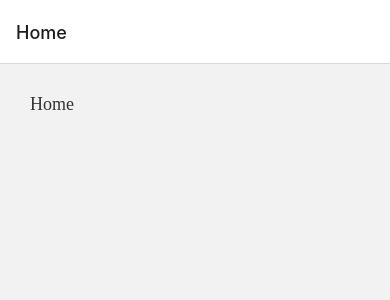
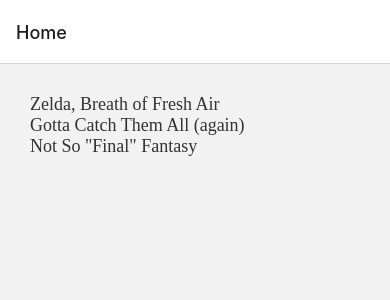
Before and after one commit to ucwealth/React-Apps, a React Native app in the folder gamezone/: screen /Home in a window 390 px wide. Shown: the top 300 px of the page. Built offline with nearby package versions, Linux system fonts and the light colour scheme.

Commit message:
navigate to detail screen

```diff
--- a/gamezone/src/screens/home.js
+++ b/gamezone/src/screens/home.js
@@ -1,11 +1,25 @@
-import { StyleSheet, Text, View } from 'react-native'
-import React from 'react'
+import { Button, FlatList, Text, TouchableOpacity, View } from 'react-native'
+import React, { useState } from 'react'
 import { globalStyles } from '../styles/global'
 
-export default function Home() {
+export default function Home({ navigation }) {
+    const [reviews, setReviews] = useState([
+      { title: 'Zelda, Breath of Fresh Air', rating: 5, body: 'lorem ipsum', key: '1' },
+      { title: 'Gotta Catch Them All (again)', rating: 4, body: 'lorem ipsum', key: '2' },
+      { title: 'Not So "Final" Fantasy', rating: 3, body: 'lorem ipsum', key: '3' },
+    ])
+
   return (
     <View style={globalStyles.container}>
-      <Text style={globalStyles.titleText}>Home</Text>
+       <FlatList
+       data={reviews}
+       renderItem={({ item }) => (
+        <TouchableOpacity onPress={() => navigation.navigate('ReviewDetails', { item }) }>
+          <Text style={globalStyles.titleText}>{item.title}</Text>
+        </TouchableOpacity>
+
+       )}
+       />
     </View>
   )
 }
--- a/gamezone/src/screens/reviewDetails.js
+++ b/gamezone/src/screens/reviewDetails.js
@@ -2,10 +2,15 @@
 import React from 'react'
 import { globalStyles } from '../styles/global'
 
-export default function ReviewDetails() {
+export default function ReviewDetails({ route, navigation }) {
+  const { item } = route.params;
+
   return (
     <View style={globalStyles.container}>
-      <Text>ReviewDetails</Text>
+      <Text>{ item.title }</Text>
+      <Text>{ JSON.stringify(item.body) }</Text>
+      <Text>{ item.rating }</Text>
+
     </View>
   )
 }
```
